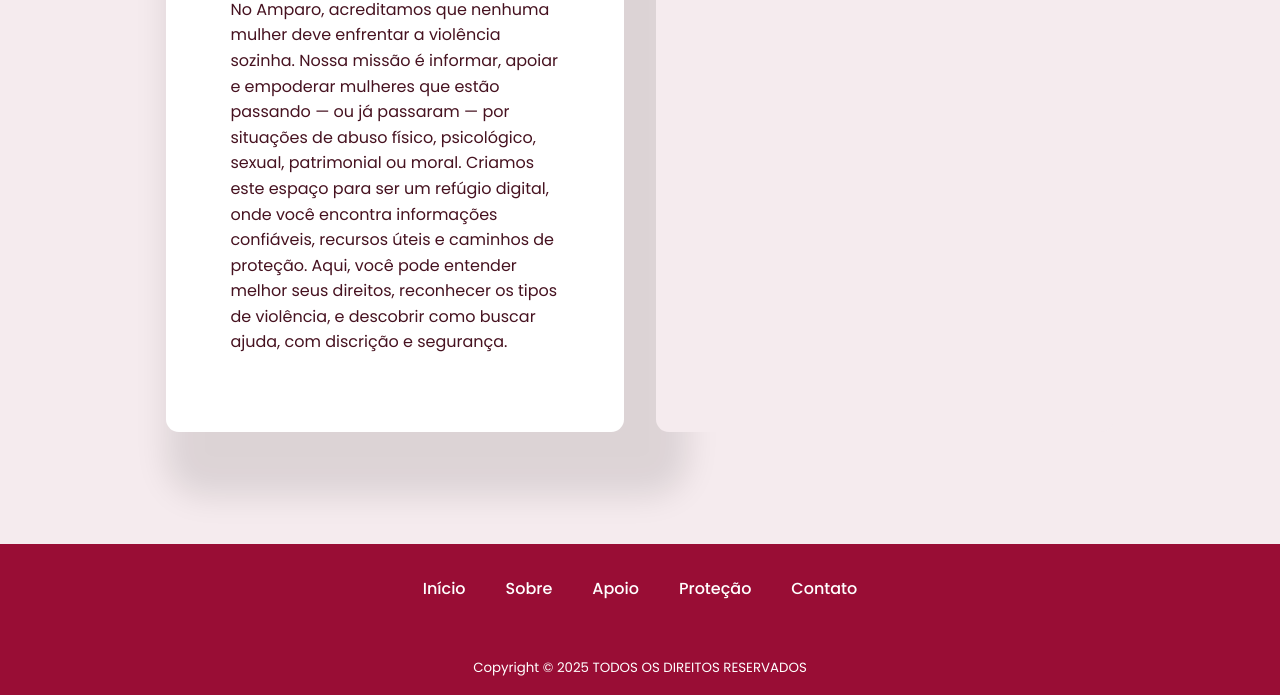
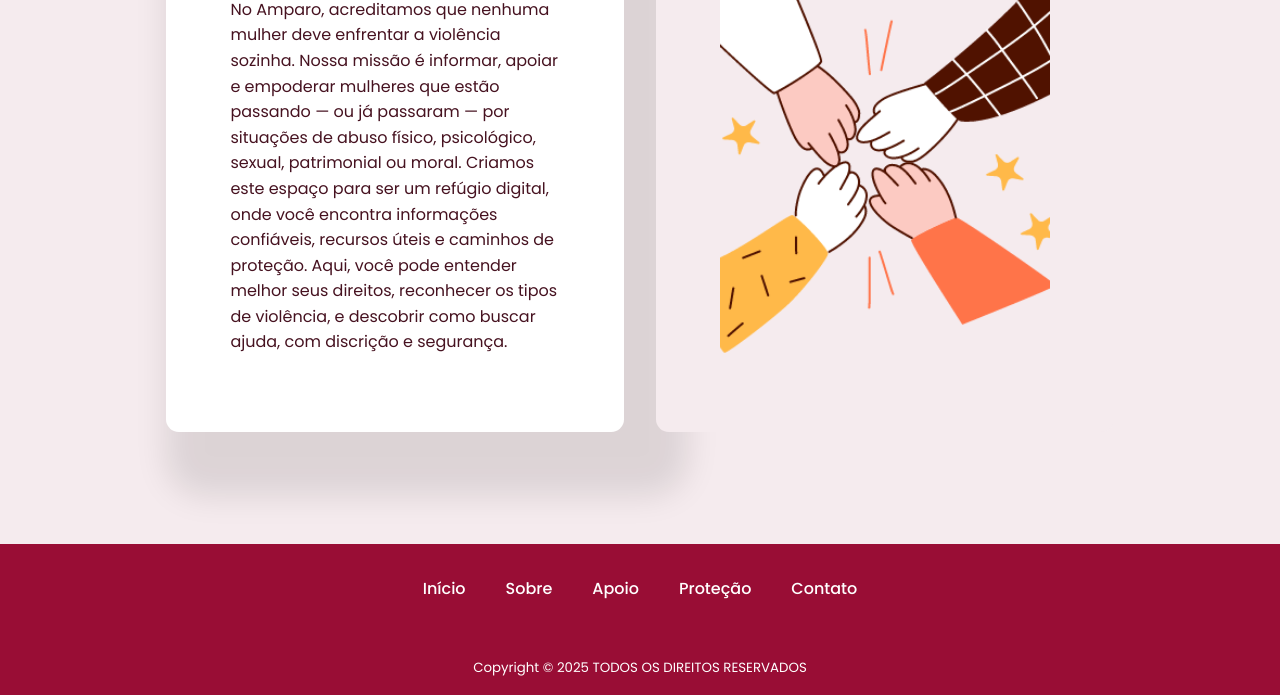
Before and after one commit to SaamyJen/Amparo, a plain HTML site: page about/about.html in a window 1280 px wide. Shown: the part 428-1123 px from the top of the page. Drawn offline with nearby package versions, Linux system fonts and the light colour scheme.

Commit message:
fixing about page

```diff
--- a/about/about.html
+++ b/about/about.html
@@ -41,7 +41,7 @@
             Aqui, você pode entender melhor seus direitos, reconhecer os tipos de violência, e descobrir como buscar ajuda, com discrição e segurança.</p>
         </div>
         <div class="sobre__content-right">
-          <img src="../assets/voluntaria.png alt" alt="About Image">
+          <img src="../assets/voluntaria.png" alt="About Image">
         </div>
       </div>
     </div>
```
